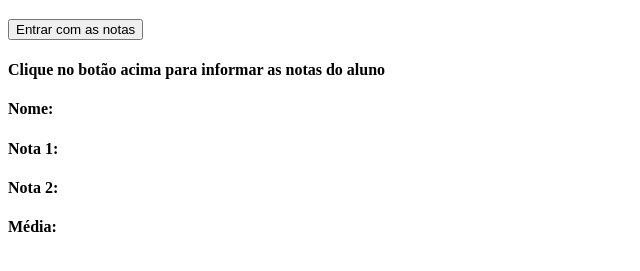
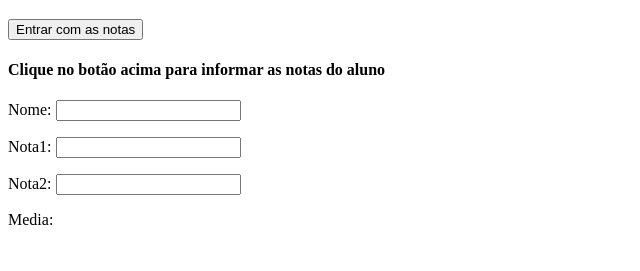
Before and after one commit to RenatoFBabi/Fiap, a plain HTML site: page Javascript/CP3/index.html in a window 1280 px wide. Shown: the part 61-332 px from the top of the page, without its empty margins (0-640 px from the left). Drawn offline with Linux system fonts and the light colour scheme.

Commit message:
Update index.html

```diff
--- a/Javascript/CP3/index.html
+++ b/Javascript/CP3/index.html
@@ -9,11 +9,13 @@
     <h1>Situação do aluno</h1>
     <button id="botao" type="button" onclick="botao()">Entrar com as notas</button>
     <h4>Clique no botão acima para informar as notas do aluno</h4>
-    <h4 id="nome">Nome: </h4>
-    <h4 id="nota1">Nota 1: </h4>
-    <h4 id="nota2">Nota 2: </h4>
-    <h4 id="media">Média: </h4>
+    <p><label for="nome">Nome:</label>
+    <input type="text" id="nome" required></p>
+    <p><label for="nota1">Nota1:</label>
+    <input type="number" id="nota1" required></p>
+    <p><label for="nota2">Nota2:</label>
+    <input type="number" id="nota2" required></p>
+    <p><label for="media">Media:</label>
     <script src="javascript.js"></script>
-    <link rel="stylesheet" href="javascript.js">
 </body>
 </html>
```
